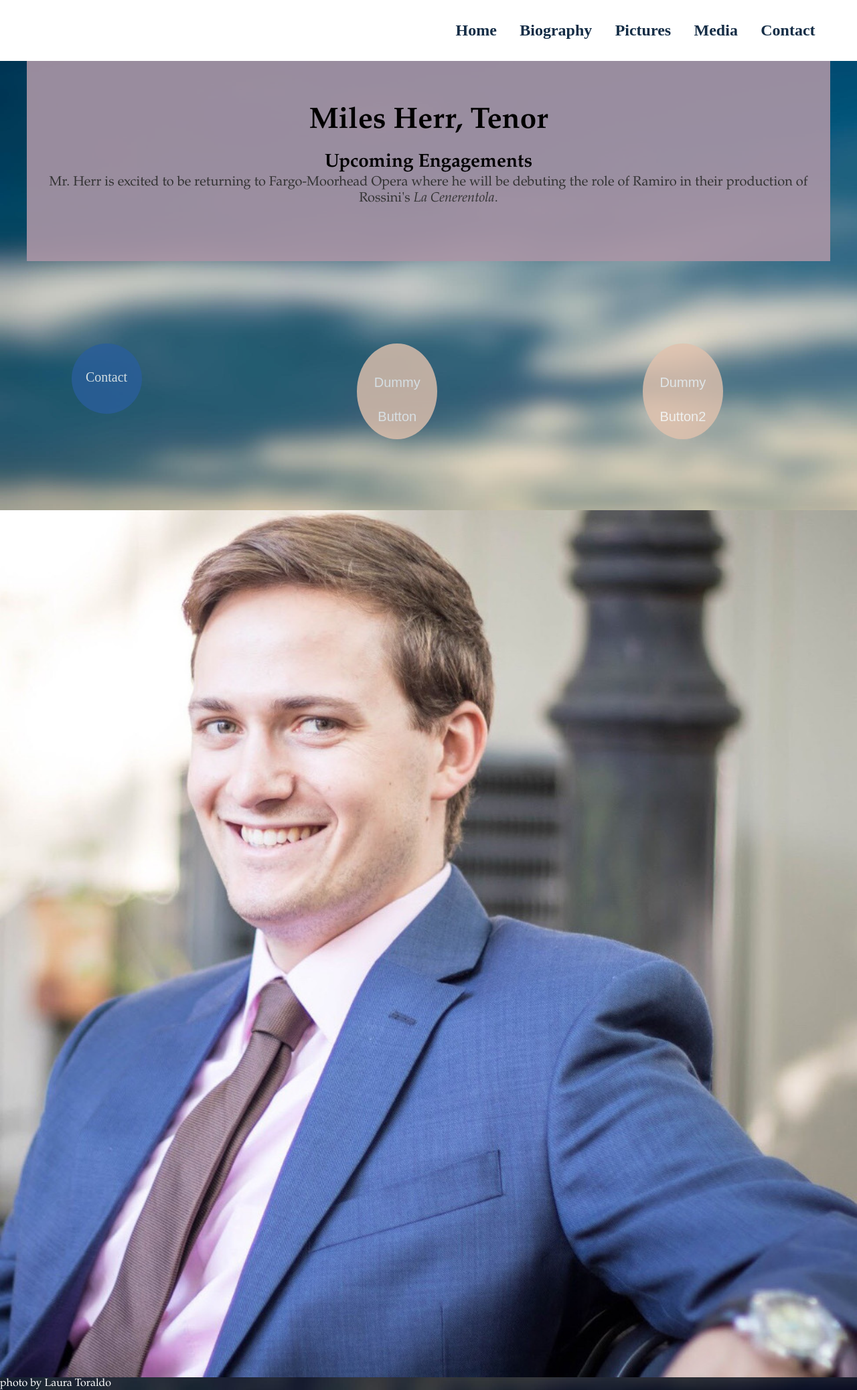
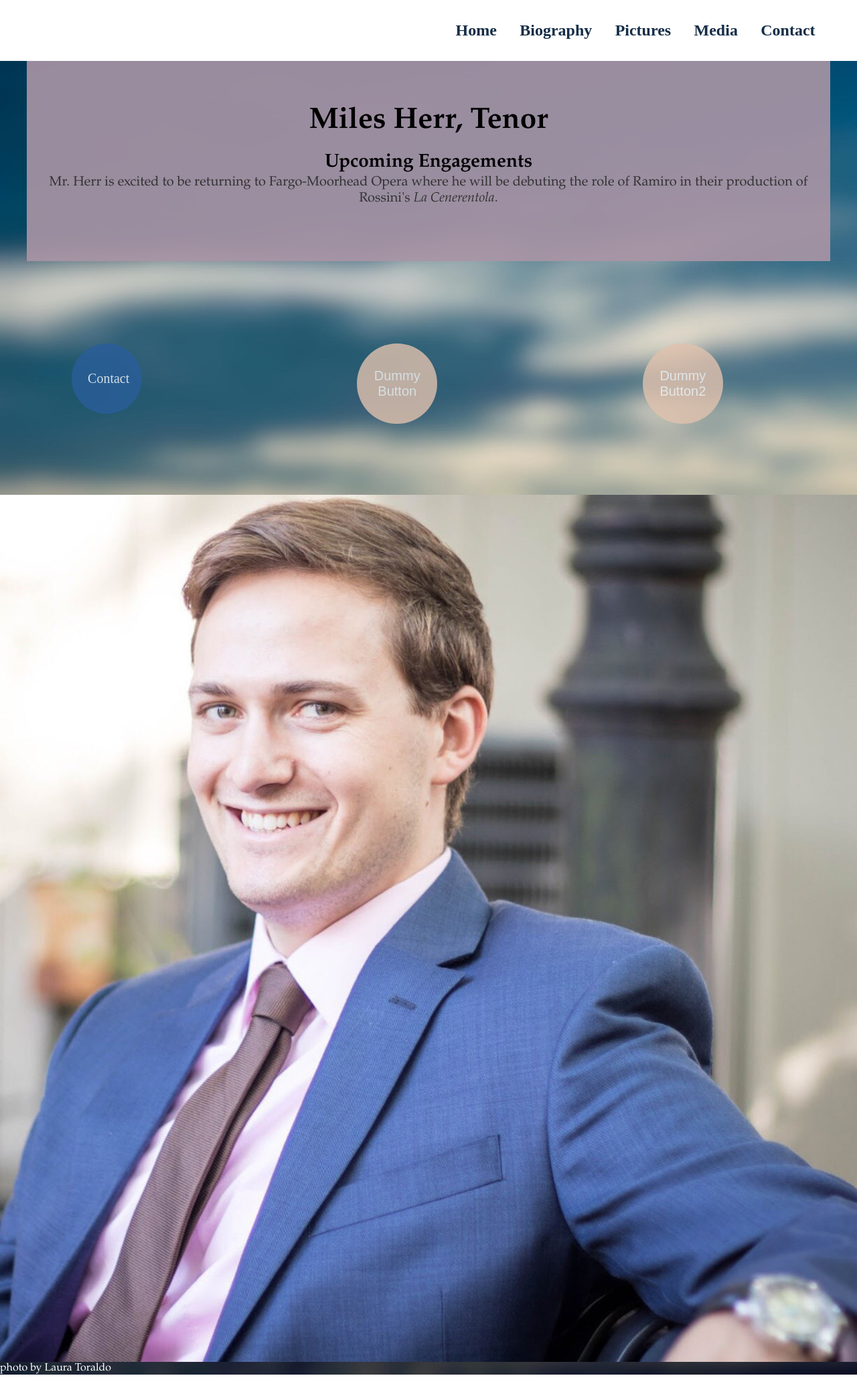
Before and after one commit to leemlb06pmi/leemlb06pmi.github.io, a Jekyll site: the page built from index.html, in a window 1280 px wide. Shown: the whole page at 67% size. Built offline with Jekyll 4.4.1, drawn with Linux system fonts in a browser that asks for light colours; after the commit the page ends 2053 px from its top, so only the background shows below that.

Commit message:
Update index.html

```diff
--- a/index.html
+++ b/index.html
@@ -14,13 +14,13 @@ title: Miles Herr, Tenor
 			</blockquote>
 			<div class="row">
 				<div class="column mini">
-					<a href="mailto:miles@finexus.com" class="button b1">Contact</a>
+					<a href="mailto:miles@finexus.com" class="button b1"><span>Contact</span></a>
 				</div>
 				<div class="column mini">
-					<button class="button b2">Dummy Button</button>
+					<button class="button b2"><span>Dummy Button</span></button>
 				</div>
 				<div class="column mini">
-					<button class="button b2">Dummy Button2</button>
+					<button class="button b2"><span>Dummy Button2</span></button>
 				</div>
 			</div>
 		</div>
```
